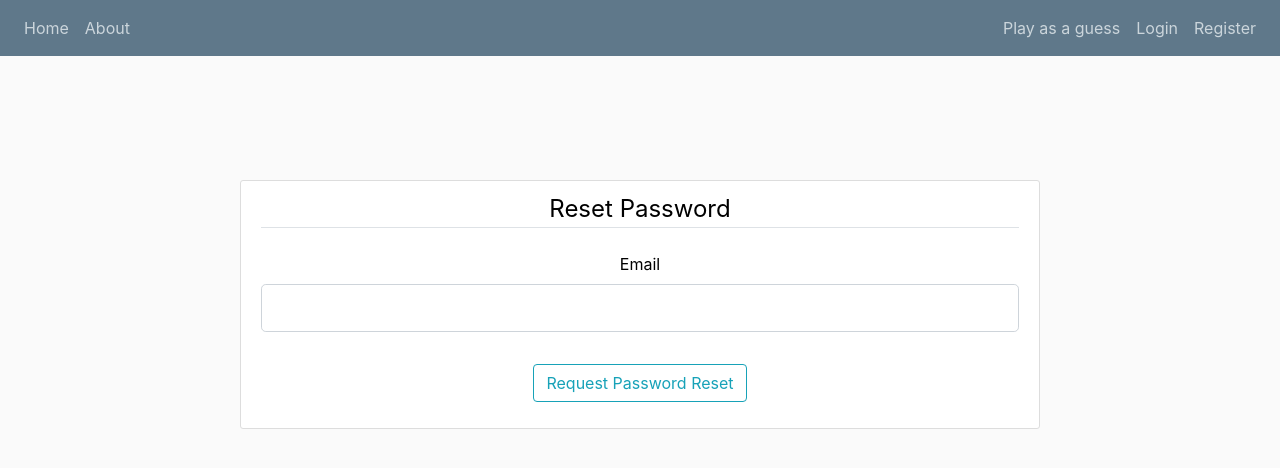
After one commit to AlfredMtz/dragonb-txt-game, a Flask app: page /reset_password in a window 1280 px wide. The commit adds this page. Shown: the top 468 px of the page. Run offline with Flask 2, Linux system fonts and the light colour scheme; some libraries are stand-ins or nearby versions.

Commit message:
adds email and password reset, new routes and forms

```diff
--- a/dragonb_game/forms.py
+++ b/dragonb_game/forms.py
@@ -7,6 +7,11 @@ from dragonb_game.models import User
 
 
 class RegistrationForm(FlaskForm):
+    # VALIDATORS:
+    # DataRequired() -- Field can not be empty
+    # Length() -- Min and Max characters allow in the field
+    # Email() -- Makes sure user inputs a valid email address
+    # EqualTo() -- Makes sure the the confirm password is the same as inputed password
     username = StringField('Username',
                             validators=[DataRequired(), Length(min=2, max=20)])
     email = StringField('Email',
@@ -14,7 +19,9 @@ class RegistrationForm(FlaskForm):
     password = PasswordField('Password', validators=[DataRequired()])
     confirm_password = PasswordField('Confirm_Password',
                                      validators=[DataRequired(), EqualTo('password')])
+    # This is a button which will submit all the inputted form's data
     submit = SubmitField('Sign Up')
+
 
     def validate_username(self, username):
         user = User.query.filter_by(username=username.data).first()
@@ -32,6 +39,7 @@ class LoginForm(FlaskForm):
     email=StringField('Email',
                         validators=[DataRequired(), Email()])
     password = PasswordField('Password', validators=[DataRequired()])
+    # BooleanField -- Allows users to stay login sometime after they loged in by using a secure cookie
     remember = BooleanField('Remember Me')
     submit = SubmitField('Login')
 
@@ -42,16 +50,43 @@ class UpdateAccountForm(FlaskForm):
     email = StringField('Email',
                         validators=[DataRequired(), Email()])
     picture = FileField('Update Profile Picture', validators=[FileAllowed(['jpg', 'png'])])
+
     submit = SubmitField('Update')
 
+    # Validates whether the new username is different then current username
     def validate_username(self, username):
         if username.data != current_user.username:
+            # .first() -- returns first result with the database that meets the conditions IF there is one.
             user = User.query.filter_by(username=username.data).first()
+            # If there is an username within the database already in use, the below message will be thrown. Else, nothing will happend.
             if user:
                 raise ValidationError('That username is taken. Please choose a different one.')
 
+    # Validates whether the new email is different then current email
     def validate_email(self, email):
+        # Conditional validation
         if email.data != current_user.email:
             user = User.query.filter_by(email=email.data).first()
             if user:
                 raise ValidationError('That email is taken. Please choose a different one.')
+
+# Hinherits functionality from FlaskForm
+class RequestResetForm(FlaskForm):
+    # Fields the form will have
+    email = StringField('Email',
+                        validators=[DataRequired(), Email()])
+    submit = SubmitField('Request Password Reset')
+
+    #Checks if email doesn't exists
+    def validate_email(self, email):
+            user = User.query.filter_by(email=email.data).first()
+            # if user doesn't exist
+            if user is None:
+                raise ValidationError(
+                    'There is no account with that email, you must register first.')
+
+class ResetPasswordForm(FlaskForm):
+    password = PasswordField('Password', validators=[DataRequired()])
+    confirm_password = PasswordField('Confirm_Password',
+                                     validators=[DataRequired(), EqualTo('password')])
+    submit = SubmitField('Reset Password')
--- a/dragonb_game/routes.py
+++ b/dragonb_game/routes.py
@@ -2,11 +2,13 @@ import os
 import secrets
 from PIL import Image
 from flask import render_template, session, redirect, url_for, escape, request, flash
-from dragonb_game import app, db, bcrypt
-from dragonb_game.forms import RegistrationForm, LoginForm, UpdateAccountForm
+from dragonb_game import app, db, bcrypt, mail
+from dragonb_game.forms import (RegistrationForm, LoginForm, UpdateAccountForm,
+                                RequestResetForm, ResetPasswordForm)
 from dragonb_game.models import User
 from dragonb_game import planisphere, lexicon, parser
 from flask_login import login_user, current_user, logout_user, login_required
+from flask_mail import Message
 
 
 @app.route("/")
@@ -47,7 +49,14 @@ def game():
     dragon_balls = session.get('dragon_balls')
 
     if request.method == "GET":
-        if room_name:
+        if room_name == "game_finished":
+            room = planisphere.load_room(room_name)
+            current_user.score = current_user.score + 1
+            db.session.commit()
+            return render_template("show_room.html", room=room, p_name=p_name, p_health=p_health,
+                                   e_name=e_name, e_health=e_health, boxmap_counts=boxmap_counts,
+                                   dragon_balls=dragon_balls)
+        elif room_name :
             room = planisphere.load_room(room_name)
             return render_template("show_room.html", room=room, p_name=p_name, p_health=p_health,
                                    e_name=e_name, e_health=e_health, boxmap_counts=boxmap_counts,
@@ -121,31 +130,46 @@ def game():
 # REGISTER/CREATE ACCOUNT
 @app.route("/register", methods=['GET', 'POST'])
 def register():
+    # If user has successfully been logged in, redirect them to homepage
     if current_user.is_authenticated:
         return redirect(url_for('home'))
+
     form = RegistrationForm()
+    # Run the code if all of the information in the form gets validated in accordance with
+    # all conditons
     if form.validate_on_submit():
+        # Emcrypts user's password
         hashed_password = bcrypt.generate_password_hash(
             form.password.data).decode('utf-8')
         user = User(username=form.username.data,
                     email=form.email.data, password=hashed_password)
+        # Persists user's new account data into our database
         db.session.add(user)
         db.session.commit()
+
+        # Confirmation message about account creating and directs user to our login page
         flash('Your account has been created! You are now able to log in', 'success')
         return redirect(url_for('login'))
+    # Reroutes user back to current page is some of the inputted data did not get validated.
     return render_template("register.html", title='Register', form=form)
+
 
 # LOGIN METHOD
 @app.route("/login", methods=['GET', 'POST'])
 def login():
+    # If user has successfully been logged in, redirect them to homepage
     if current_user.is_authenticated:
         return redirect(url_for('home'))
+
     form = LoginForm()
     if form.validate_on_submit():
         user = User.query.filter_by(email=form.email.data).first()
+        # If user exists and password matches within the database
         if user and bcrypt.check_password_hash(user.password, form.password.data):
+            # if remember checkbox marked in the login page "remember" value will be True.
             login_user(user, remember=form.remember.data)
             next_page = request.args.get('next')
+            # if user logged in go to requested route, else go to home page
             return redirect(next_page) if next_page else redirect(url_for('home'))
         else:
             flash('Login Unsuccessful. Please check email and password', 'danger')
@@ -164,6 +188,7 @@ def save_picture(form_picture):
     picture_fn = random_hex + f_ext
     picture_path = os.path.join(app.root_path, 'static/profile_pics', picture_fn)
 
+    # Resizing Image: Saving space on file system and speeding up website.
     output_size = (125, 125)
     i = Image.open(form_picture)
     i.thumbnail(output_size)
@@ -174,18 +199,26 @@ def save_picture(form_picture):
 
 # ACCOUNT
 @app.route("/account", methods=['GET', 'POST'])
+# login_required -- makes it requirement to be logged in before an user has access
+# to this route content.
 @login_required
 def account():
     form = UpdateAccountForm()
+    # If data update are valid, update the data as followed
     if form.validate_on_submit():
+        # Saving/Persisting updated picture
         if form.picture.data:
             picture_file = save_picture(form.picture.data)
             current_user.image_file = picture_file
-            current_user.username = form.username.data
-            current_user.email = form.email.data
-            db.session.commit()
-            flash('Your account has been updated!', 'success')
-            return redirect(url_for('account'))
+        # Then update/persist username, email and picture to database
+        current_user.username = form.username.data
+        current_user.email = form.email.data
+        db.session.commit()
+        flash('Your account has been updated!', 'success')
+        return redirect(url_for('account'))
+
+    # Populating our form with the current user's data if user's new data does not
+    # get validated/ is not allowed.
     elif request.method == 'GET':
         form.username.data = current_user.username
         form.email.data = current_user.email
@@ -204,3 +237,59 @@ def help():
     room_name = session.get('room_name')
     room = planisphere.load_room(room_name)
     return render_template("help.html", room=room)
+
+def send_reset_email(user):
+    token = user.get_reset_token()
+    msg = Message('Password Reset Request',
+                sender='noreply@demo.com',
+                recipients=[user.email])
+    msg.body = f'''To reset your password, visit the following link:
+{url_for('reset_token', token=token, _external=True)}
+
+If you did not make this request then simply ignore this email and no changes will be made.
+'''
+    mail.send(msg)
+
+
+
+# Where users will request to reset their password
+@app.route("/reset_password", methods=['GET', 'POST'])
+def reset_request():
+    # If user is logged in, take them back to their home page, otherwise
+    # skip the lines of code and go to the reset request validation form.
+    if current_user.is_authenticated:
+        return redirect(url_for('home'))
+    #
+    form = RequestResetForm()
+    if form.validate_on_submit():
+        user = User.query.filter_by(email=form.email.data).first()
+        send_reset_email(user)
+        flash('An email has been sent with instructions to reset your password.', 'info')
+        return redirect(url_for('login'))
+    return render_template('reset_request.html', title='Reset Password', form=form)
+
+# Actual place where users will reset their password
+# When user goes to this url, the function will try to validate the "token" created
+# under the reset_request() function above, and present under the reset_password url
+@app.route("/reset_password<token>", methods=['GET', 'POST'])
+def reset_token(token):
+    if current_user.is_authenticated:
+        return redirect(url_for('home'))
+    # If valid, it will return the user_id
+    user = User.verify_reset_token(token)
+    if user is None:
+        flash('That is an invalid or expired token', 'warning')
+        return redirect(url_for('reset_request'))
+    form = ResetPasswordForm()
+    if form.validate_on_submit():
+        # Emcrypts user's password
+        hashed_password = bcrypt.generate_password_hash(
+            form.password.data).decode('utf-8')
+        # Persists user's new updated password into our database
+        user.password = hashed_password
+        db.session.commit()
+
+        # Confirmation message about account creating and directs user to our login page
+        flash('Your password has been updated! You are now able to log in', 'success')
+        return redirect(url_for('login'))
+    return render_template('reset_token.html', title='Reset Password', form=form)
--- a/dragonb_game/templates/register.html
+++ b/dragonb_game/templates/register.html
@@ -1,7 +1,10 @@
 {% extends "layout.html" %}
 {% block content %}
 <div class="content-section">
+    <!-- action="" -- Information will get posted to the same route we are currently on -->
     <form method="POST" action="">
+        <!-- We are using the "form" instance we created under the "register" route in the
+        routes.py file-->
         {{form.hidden_tag() }}
         <fieldset class="form-group">
             <legend class="border-bottom mb-4">Join Today</legend>
--- /dev/null
+++ b/dragonb_game/templates/reset_request.html
@@ -0,0 +1,31 @@
+{% extends "layout.html" %}
+{% block content %}
+<div class="content-section">
+
+    <form method="POST" action="">
+        {{form.hidden_tag() }}
+        <!-- fieldset and legend for input's box design -->
+        <fieldset class="form-group">
+            <legend class="border-bottom mb-4">Reset Password</legend>
+            <!-- Email -->
+            <div class="form-group">
+                {{form.email.label(class="form-control-label") }}
+                {% if form.email.errors %}
+                {{ form.email(class="form-control form-control-lg is-invalid") }}
+                <div class="invalid-feedback">
+                    {% for error in form.email.errors %}
+                    <span>{{ error }}</span>
+                    {% endfor%}
+                </div>
+                {% else %}
+                {{form.email(class="form-control form-control-lg") }}
+                {% endif %}
+            </div>
+        </fieldset>
+        <!-- This is the submit button -->
+        <div class="form-group">
+            {{ form.submit(class="btn btn-outline-info") }}
+        </div>
+    </form>
+</div>
+{% endblock content %}
```
Also changed, not shown: dragonb_game/__init__.py (+23 -4 lines), dragonb_game/models.py (+19 -1 lines), dragonb_game/templates/about.html (+7 -0 lines), dragonb_game/templates/account.html (+7 -0 lines), dragonb_game/templates/layout.html (+9 -0 lines), dragonb_game/templates/login.html (+14 -1 lines), dragonb_game/templates/reset_token.html (added, +44 -0 lines), run.py (+15 -0 lines), tests/test_planisphere.py (+4 -0 lines), dragonb_game/site.db, dragonb_game/static/profile_pics/cbdd0b43805f9cc5.jpg (added), 2 other files.
